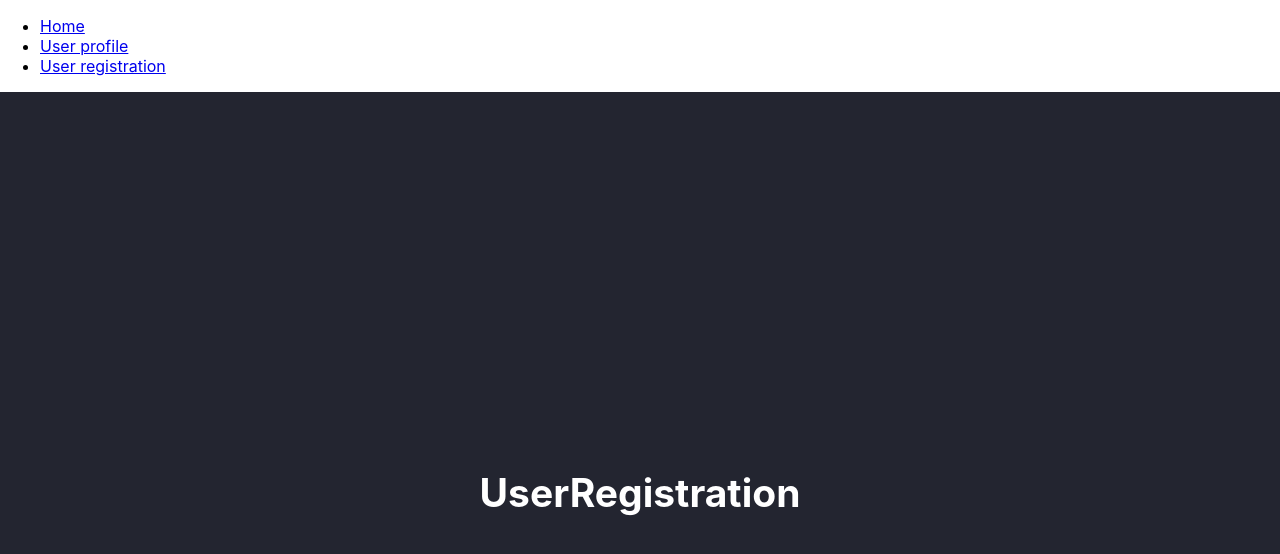
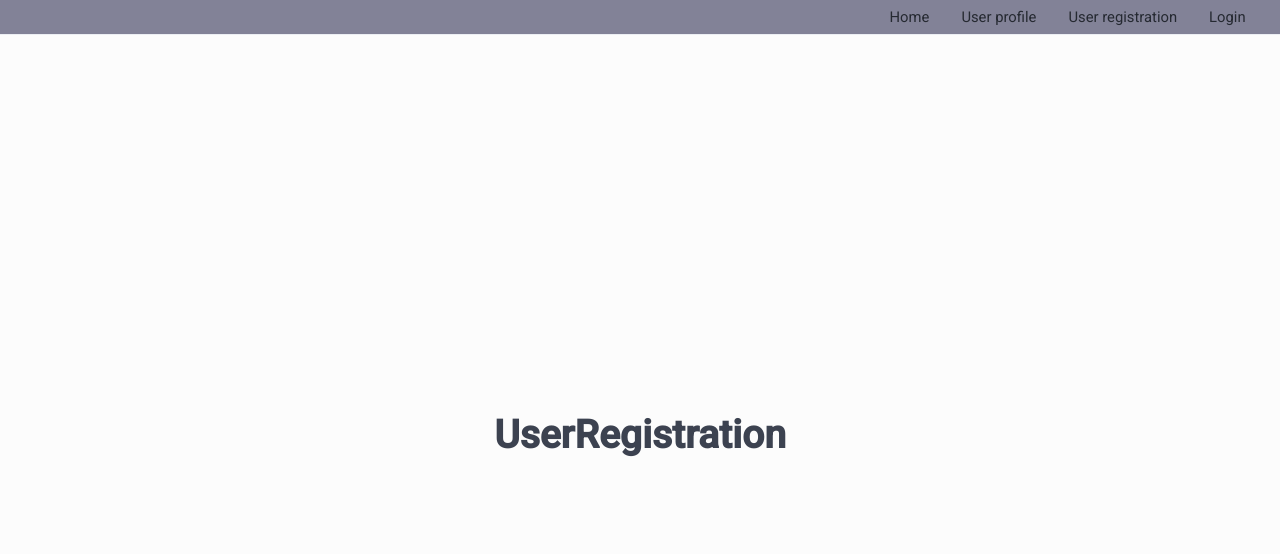
Before and after one commit to V3rt3Xk3/cloud_bioinformatics_toolbox, a React (Create React App) app in the folder frontend/: page /user/registration in a window 1280 px wide. Shown: the top 554 px of the page. Built offline with nearby package versions, Linux system fonts and the light colour scheme.

Commit message:
// I figured out a way to make a Modal work

```diff
--- a/frontend/src/App.tsx
+++ b/frontend/src/App.tsx
@@ -12,23 +12,35 @@ import UserRegistration from "./Pages/UserRegistration"
 
 // Misc
 import logo from './logo.svg';
-import './Css/Shared/App.scss';
-import "./Css/Shared/TopNavBar.scss";
-import "./Css/Shared/AppLoading.scss";
+import './Style/Shared/App.scss';
+import "./Style/Shared/TopNavBar.scss";
+import "./Style/Shared/AppLoading.scss";
+// Login Modal
+import LoginModal from "./Components/LoginModal";
 
 interface IAppProperties {
 
 }
 
 interface IAppState {
-	loading: boolean
+	loading: boolean,
+	showLoginModal: boolean
 }
 
 class App extends React.Component<IAppProperties, IAppState> {
 
 	constructor(properties: any) {
 		super(properties);
-		this.state = { loading: true }
+		this.state = {
+			loading: true,
+			showLoginModal: false
+		}
+	}
+
+	setShowLoginModal = () => {
+		this.setState({
+			showLoginModal: !this.state.showLoginModal
+		});
 	}
 
 	componentDidMount() {
@@ -58,8 +70,9 @@ class App extends React.Component<IAppProperties, IAppState> {
 		} else {
 			return (
 				<Router>
-					<nav>
-						<ul>
+					<nav className="navbar">
+						<div className="navbar-menu">
+							<ul className="navbar-nav">
 								<li>
 									<Link to="/">Home</Link>
 								</li>
@@ -69,8 +82,13 @@ class App extends React.Component<IAppProperties, IAppState> {
 								<li>
 									<Link to="/user/registration/">User registration</Link>
 								</li>
+								<li>
+									<a id="login-modal-trigger" href="#" onClick={_event => { this.setShowLoginModal(); }}>Login</a>
+								</li>
 							</ul>
+						</div>
 					</nav>
+					<LoginModal show={this.state.showLoginModal} onClose={this.setShowLoginModal} />
 					<Switch>
 						<Route path="/user/profile/">
 							<UserProfile />
--- /dev/null
+++ b/frontend/src/Components/LoginModal.tsx
@@ -0,0 +1,37 @@
+import React from "react";
+
+import "./../Style/Components/LoginModal.scss";
+
+interface ILoginModalProperties {
+	show: boolean
+	onClose: () => void;
+}
+
+interface ILoginModalState {
+
+}
+
+export default class LoginModal extends React.Component<ILoginModalProperties, ILoginModalState> {
+
+	onClose = () => {
+		this.props.onClose();
+	};
+
+	render() {
+		if (!this.props.show) {
+			return null;
+		}
+		return (
+			<div className="modal-body">
+				<h4>Login</h4>
+				<form>
+					<input type="text" name="username" className="username form-control" placeholder="Username" />
+					<input type="password" name="password" className="password form-control" placeholder="password" />
+					<button id="login-form-close-trigger" type="submit">Login</button>
+					<button type="button" onClick={() => { this.onClose(); }}>Close</button>
+				</form>
+
+			</div >
+		)
+	}
+}
--- /dev/null
+++ b/frontend/src/Style/Components/LoginModal.scss
@@ -0,0 +1,7 @@
+@use "./../Shared/ScssVariables.scss" as *;
+
+.modal-body {
+	display: block;
+	position: absolute;
+	margin: auto;
+}
--- a/frontend/src/Css/Shared/App.scss
+++ b/frontend/src/Style/Shared/App.scss
@@ -1,14 +1,23 @@
+@use "ScssVariables" as *;
 
+body {
+  font-family: $font-family;
+  font-size: $font-size-base;
+  color: $text-base-color;
+}
+
+a {
+  text-decoration: none;
+}
 
 .App-header {
-  background-color: #232530;
+  background-color: $background-color;
   min-height: 100vh;
   display: flex;
   flex-direction: column;
   align-items: center;
   justify-content: center;
   font-size: calc(10px + 2vmin);
-  color: white;
 }
 
 .App-link {
--- /dev/null
+++ b/frontend/src/Style/Shared/ScssVariables.scss
@@ -0,0 +1,22 @@
+@import url("https://fonts.googleapis.com/css2?family=Roboto:wght@300;400;500&display=swap");
+
+// HTML Document General
+$background-color: #fcfcfc;
+$font-family: "Roboto", sans-serif;
+$font-size-base: 0.925rem;
+$text-base-color: #3c4250;
+$text-dark-color: #252931;
+$text-blue-color: #66f;
+
+// NAVBAR Stuff
+$navbar-body-color: #828297;
+// $navbar-shadow: 0 0.5rem 1rem rgba(0, 0, 0, 0.035);
+$navbar-shadow: 0 1px 2px 0 rgba(0, 0, 0, 0.05);
+$navbar-padding-y: 0rem;
+$navbar-padding-x: 1.15rem;
+$border-color: #eceef3;
+
+// NAVBAR Link Stuff
+$navbar-link-hover: $text-blue-color;
+$navbar-link-padding-y: 0.5rem;
+$navbar-link-padding-x: 1rem;
--- /dev/null
+++ b/frontend/src/Style/Shared/TopNavBar.scss
@@ -0,0 +1,39 @@
+@use "ScssVariables" as *;
+
+.navbar {
+	box-shadow: $navbar-shadow;
+	background-color: $navbar-body-color;
+	padding: $navbar-padding-y $navbar-padding-x;
+	border-bottom: 1px solid $border-color;
+}
+
+// The Right hand side of the nav-bar
+.navbar-menu {
+	display: flex;
+	flex-basis: auto;
+	flex-grow: 1;
+	align-items: center;
+}
+
+// ul in the right hand side of the nav-bar
+ul.navbar-nav {
+	list-style: none;
+	margin-left:auto;
+	margin-top: 0;
+	margin-bottom: 0;
+	flex-direction: row;
+	display: flex;
+	padding-left: 0;
+	padding-right: 0;
+
+	> li {
+		> a {
+			display: inline-block;
+			padding: $navbar-link-padding-y $navbar-link-padding-x;
+			color: $text-dark-color;
+		}
+	}
+}
+
+
+// Login stuff
```
Also changed, not shown: frontend/src/Css/Shared/TopNavBar.scss (deleted), frontend/src/Style/Shared/AppLoading.scss (renamed from frontend/src/Css/Shared/AppLoading.scss). Lines whose indentation alone changed are shown as unchanged.
